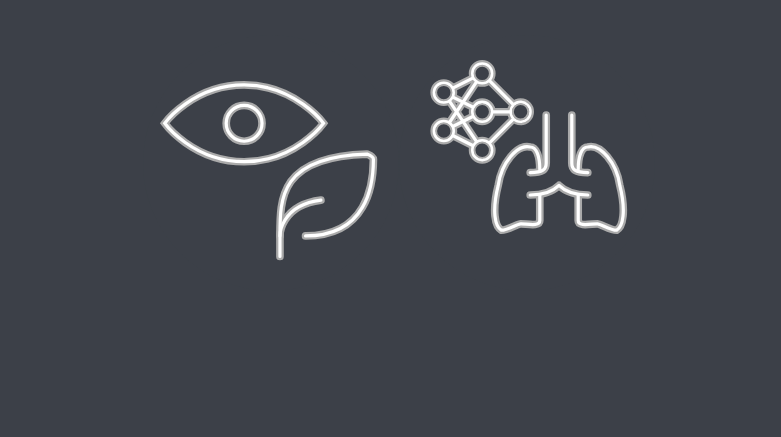
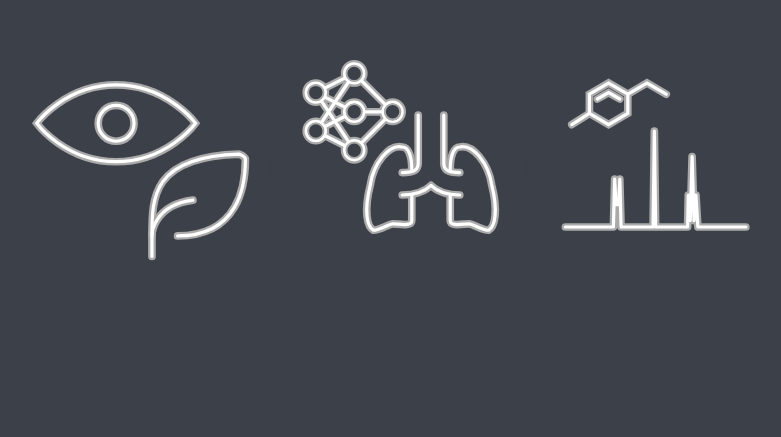
Before and after one commit to cgrundman/christian-grundman-website, a React (Create React App) app: page /trial in a window 1280 px wide. Shown: the part 1223-1660 px from the top of the page, without its empty margins (241-1022 px from the left). Built offline with nearby package versions, Linux system fonts and the light colour scheme.

Commit message:
convert NMR logo

```diff
--- /dev/null
+++ b/src/logos/NMR.jsx
@@ -0,0 +1,28 @@
+import * as React from "react";
+const NMR = (props) => (
+  <svg
+    width={800}
+    height={800}
+    viewBox="0 0 400 400"
+    fill="none"
+    xmlns="http://www.w3.org/2000/svg"
+    {...props}
+  >
+    <defs>
+    <g id="signal" stroke-linejoin="round" stroke-linecap="round">
+      <path d="M0 200h75l2-75 2 40h4l2-40 2 75h50l2-150 2 150h50l1-50 3 40 3-100 3 100 3-40 3 50h75" stroke-width="12"/>
+      <path d="M0 200h75l2-75 2 40h4l2-40 2 75h50l2-150 2 150h50l1-50 3 40 3-100 3 100 3-40 3 50h75" stroke="#fff" stroke-width="5"  fill="transparent"/>
+    </g>
+    <g id="chem" stroke-linecap="round" fill="transparent">
+      <path d="M7.5 22.5v30l30 17.5 30-17.5v-30L37.5 5z" stroke-width="12"/>
+      <path d="m20 30 17.5-10L55 30m12.5-7.5L97.5 5l30 17.5m-120 30L-20 70" stroke-width="12"/>
+      <path d="M7.5 22.5v30l30 17.5 30-17.5v-30L37.5 5z" stroke="#fff" stroke-width="5"/>
+      <path d="m20 30 17.5-10L55 30m12.5-7.5L97.5 5l30 17.5m-120 30L-20 70" stroke="#fff" stroke-width="5"/>
+    </g>
+  </defs>
+  <circle cx="200" cy="200" r="200" stroke="transparent"/>
+  <use href="#signal" x="60" y="100"/>
+  <use href="#chem" x="90" y="70"/>
+  </svg>
+);
+export default NMR;
--- a/src/pages/TrialPage.js
+++ b/src/pages/TrialPage.js
@@ -6,6 +6,7 @@ import ECG from "../logos/ECG.jsx";
 import ISP from "../logos/ISP.jsx";
 import LDD from "../logos/LDD.jsx";
 import MLS from "../logos/MLS.jsx";
+import NMR from "../logos/NMR.jsx";
 import PageContent from "../components/PageContent";
 
 const TrialPage = () => {
@@ -51,6 +52,11 @@ const TrialPage = () => {
           onClick={() => handleToggleHighlight(6)}
           width="20%"
         />
+        <NMR
+          className={highlighted === 7 ? "highlight" : ""}
+          onClick={() => handleToggleHighlight(7)}
+          width="20%"
+        />
       </div>
     </PageContent>
   );
```
